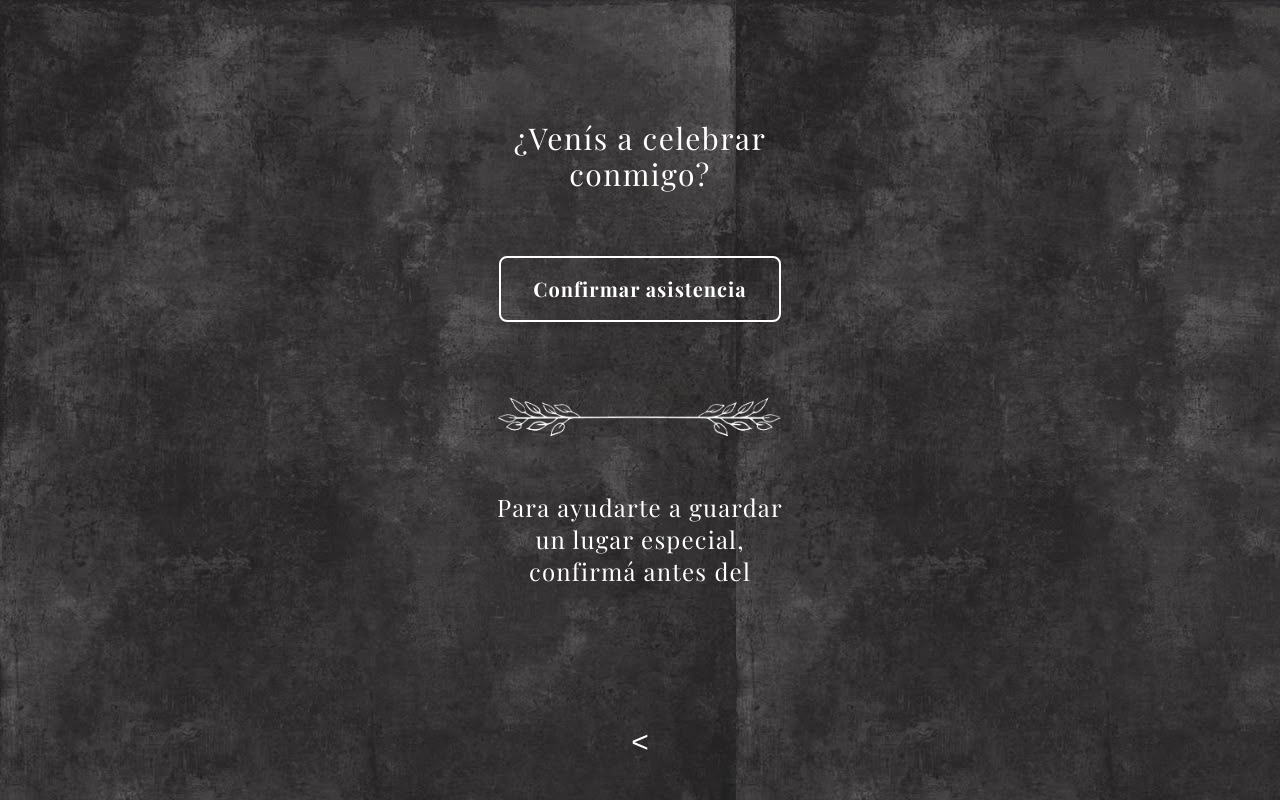
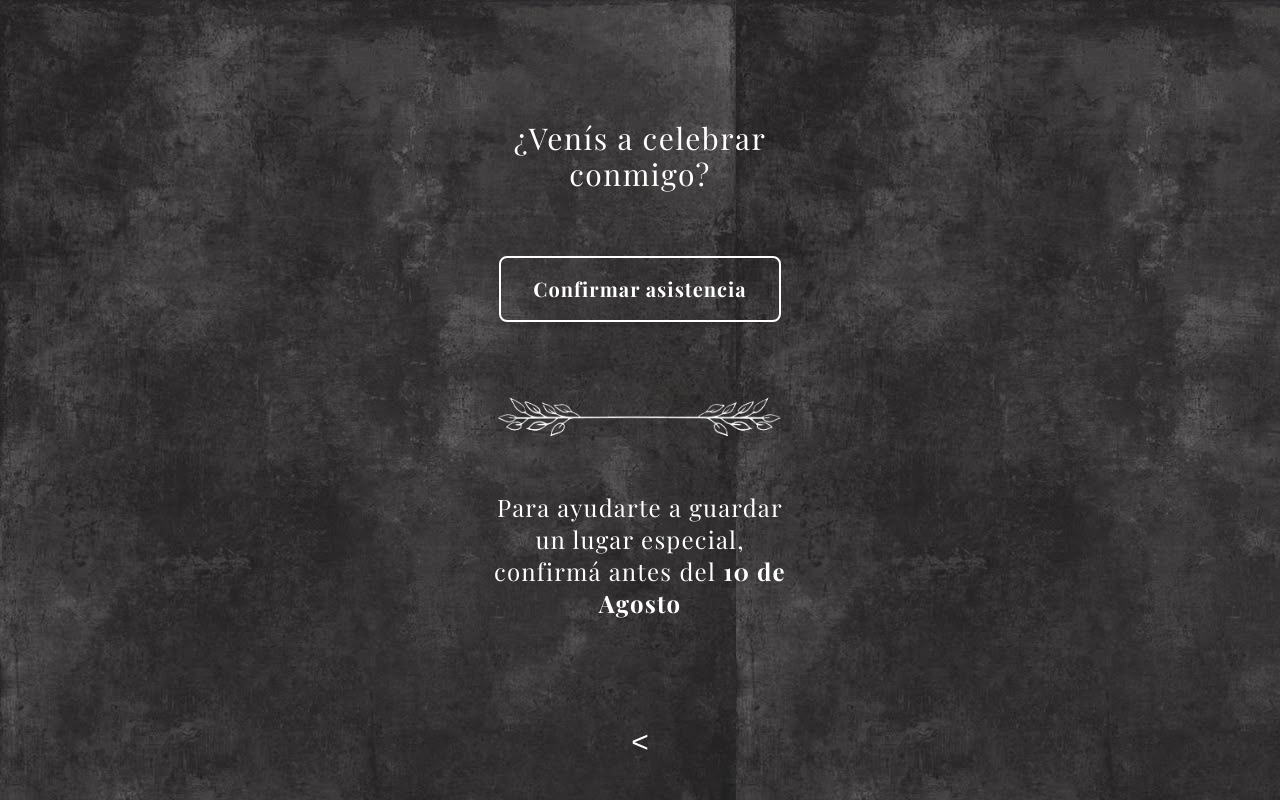
Before and after one commit to HugoEseverri/invitaci-n-tarjeta, a Next.js app in the folder invitacion/: page /confirmacion in a window 1280 px wide. Built offline with nearby package versions, Linux system fonts and the light colour scheme; a web font is replaced by a local one.

Commit message:
se agrega fecha

```diff
--- a/invitacion/src/app/confirmacion/page.tsx
+++ b/invitacion/src/app/confirmacion/page.tsx
@@ -44,7 +44,7 @@ export default function Confirmacion() {
                     className="mt-10"
 
                 />
-                <h2 className="text-2xl mb-4 mt-10 tracking-wider w-[320px] text-center" style={{ fontFamily: "var(--font-playfair)" }}>Para ayudarte a guardar un lugar especial, confirmá antes del</h2>
+                <h2 className="text-2xl mb-4 mt-10 tracking-wider w-[320px] text-center" style={{ fontFamily: "var(--font-playfair)" }}>Para ayudarte a guardar un lugar especial, confirmá antes del <strong>10 de Agosto</strong></h2>
 
             </motion.div>
             <div className="absolute bottom-10 w-full flex justify-center gap-10 px-6">
```
